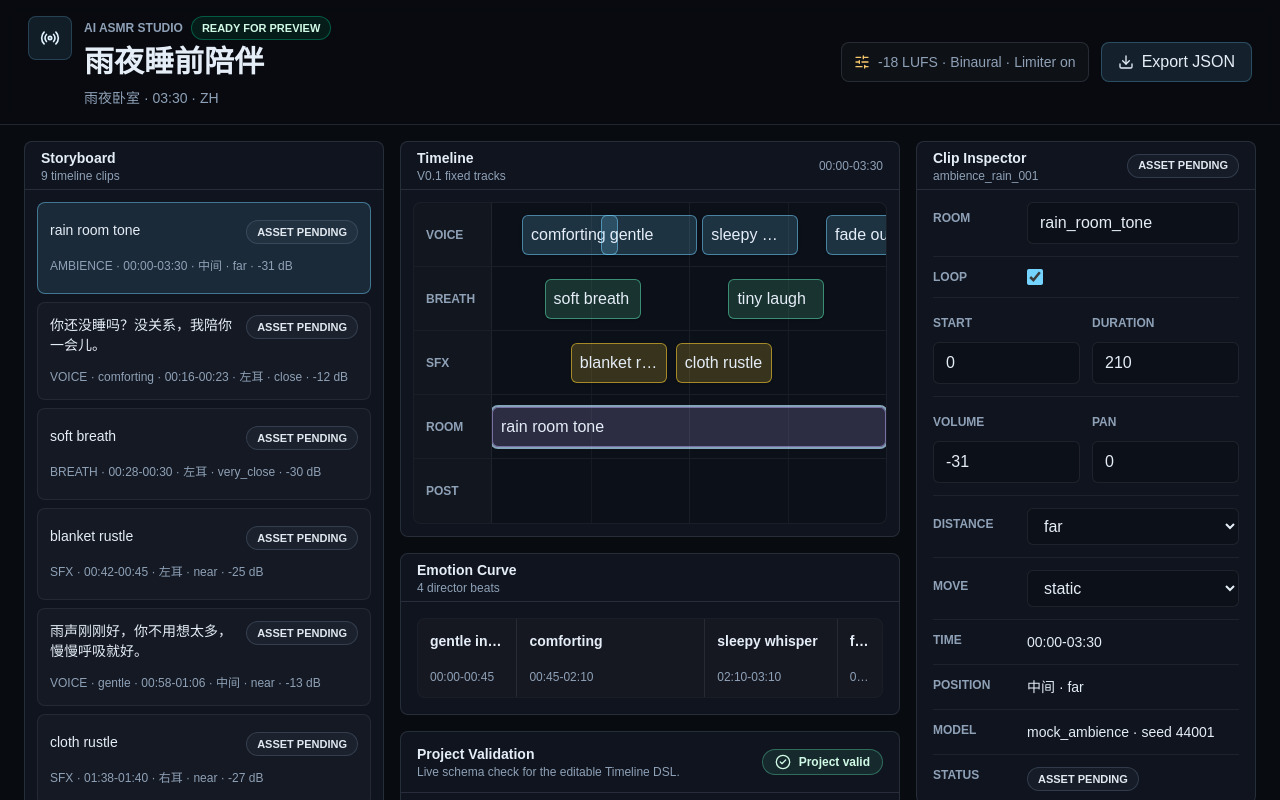
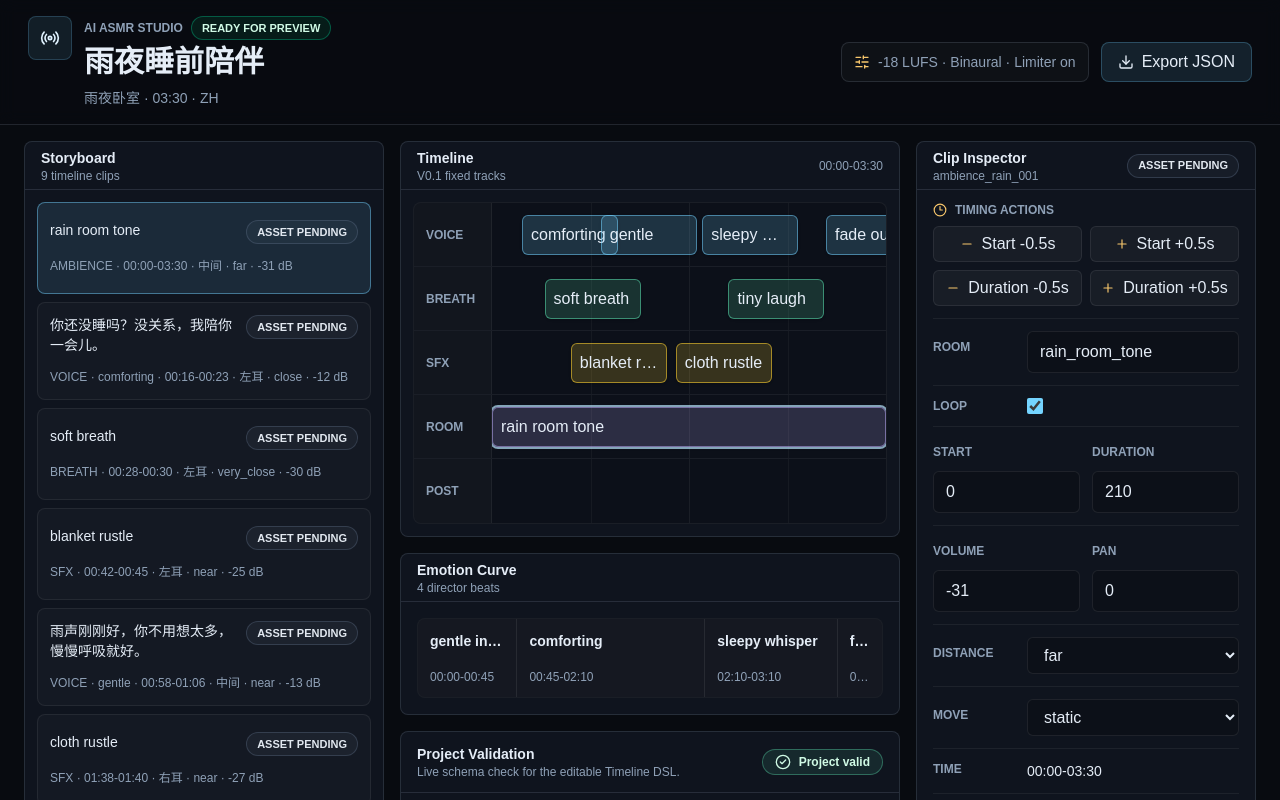
Before and after one commit to 128Ghe980/asmr_director, a Next.js app in the folder apps/web/: page / in a window 1280 px wide. Shown: the top 800 px of the page. Built offline with nearby package versions, Linux system fonts and the light colour scheme.

Commit message:
feat: add inspector timing actions

```diff
--- a/apps/web/src/components/studio/clip-inspector.tsx
+++ b/apps/web/src/components/studio/clip-inspector.tsx
@@ -1,11 +1,14 @@
 "use client";
 
 import {
+  Clock3,
   Ear,
   Heart,
+  Minus,
   MoveLeft,
   MoveRight,
   Pause,
+  Plus,
   Volume1,
   type LucideIcon,
 } from "lucide-react";
@@ -15,6 +18,7 @@ import type {
   ClipFieldValidationIssues,
   ClipFieldValidationKey,
   ClipPatch,
+  ClipTimingNudge,
   ProjectValidationIssue,
 } from "@/lib/asmr/edit-project";
 import type { TimelineClip } from "@/lib/asmr/schema";
@@ -26,6 +30,7 @@ type ClipInspectorProps = {
   fieldValidationIssues: ClipFieldValidationIssues;
   selectedClip: TimelineClip | undefined;
   onApplyDirectorPreset: (clipId: string, preset: DirectorPreset) => void;
+  onNudgeClipTiming: (clipId: string, nudge: ClipTimingNudge) => void;
   onUpdateClip: (clipId: string, patch: ClipPatch) => void;
 };
 
@@ -167,6 +172,77 @@ function DirectorActionStrip({
   );
 }
 
+function TimingActionStrip({
+  onNudge,
+}: {
+  onNudge: (nudge: ClipTimingNudge) => void;
+}) {
+  const timingActions = [
+    {
+      icon: Minus,
+      label: "Start -0.5s",
+      title: "Move selected clip earlier by 0.5 seconds",
+      nudge: { field: "start", delta: -0.5 },
+    },
+    {
+      icon: Plus,
+      label: "Start +0.5s",
+      title: "Move selected clip later by 0.5 seconds",
+      nudge: { field: "start", delta: 0.5 },
+    },
+    {
+      icon: Minus,
+      label: "Duration -0.5s",
+      title: "Shorten selected clip by 0.5 seconds",
+      nudge: { field: "duration", delta: -0.5 },
+    },
+    {
+      icon: Plus,
+      label: "Duration +0.5s",
+      title: "Lengthen selected clip by 0.5 seconds",
+      nudge: { field: "duration", delta: 0.5 },
+    },
+  ] satisfies Array<{
+    icon: LucideIcon;
+    label: string;
+    title: string;
+    nudge: ClipTimingNudge;
+  }>;
+
+  return (
+    <div className="border-b border-white/[0.06] py-3">
+      <div className="mb-2 flex items-center gap-2">
+        <Clock3 className="h-3.5 w-3.5 text-studio-gold" aria-hidden="true" />
+        <p className="text-xs font-semibold uppercase tracking-normal text-studio-muted">
+          Timing Actions
+        </p>
+      </div>
+      <div className="grid grid-cols-2 gap-2">
+        {timingActions.map((action) => {
+          const Icon = action.icon;
+
+          return (
+            <button
+              key={action.label}
+              type="button"
+              onClick={() => onNudge(action.nudge)}
+              title={action.title}
+              aria-label={`${action.label}: ${action.title}`}
+              className="inline-flex h-9 min-w-0 items-center justify-center gap-2 rounded-md border border-white/[0.08] bg-white/[0.04] px-2 text-xs font-semibold text-studio-text transition-colors hover:border-sky-300/30 hover:bg-sky-300/12 focus:outline-none focus:ring-2 focus:ring-sky-300/35"
+            >
+              <Icon
+                className="h-3.5 w-3.5 shrink-0 text-studio-gold"
+                aria-hidden="true"
+              />
+              <span className="truncate">{action.label}</span>
+            </button>
+          );
+        })}
+      </div>
+    </div>
+  );
+}
+
 function FieldError({
   id,
   issues,
@@ -205,6 +281,7 @@ export function ClipInspector({
   fieldValidationIssues,
   selectedClip,
   onApplyDirectorPreset,
+  onNudgeClipTiming,
   onUpdateClip,
 }: ClipInspectorProps) {
   if (!selectedClip) {
@@ -232,6 +309,10 @@ export function ClipInspector({
     }
 
     onApplyDirectorPreset(selectedClip.id, preset);
+  }
+
+  function nudgeTiming(nudge: ClipTimingNudge) {
+    onNudgeClipTiming(selectedClipId, nudge);
   }
 
   function getFieldIssues(
@@ -271,6 +352,8 @@ export function ClipInspector({
         {selectedClip.type === "voice" ? (
           <DirectorActionStrip onApplyPreset={applyPreset} />
         ) : null}
+
+        <TimingActionStrip onNudge={nudgeTiming} />
 
         {selectedClip.type === "voice" ? (
           <>
--- a/apps/web/src/components/studio/studio-app.tsx
+++ b/apps/web/src/components/studio/studio-app.tsx
@@ -9,8 +9,10 @@ import {
 import {
   getClipFieldValidationIssues,
   getProjectValidationIssues,
+  nudgeClipTiming,
   updateClipInProject,
   type ClipPatch,
+  type ClipTimingNudge,
 } from "@/lib/asmr/edit-project";
 import {
   clearSavedProject,
@@ -181,6 +183,13 @@ export function StudioApp({ project }: StudioAppProps) {
     setImportError(undefined);
   }
 
+  function handleNudgeClipTiming(clipId: string, nudge: ClipTimingNudge) {
+    setEditableProject((currentProject) =>
+      nudgeClipTiming(currentProject, clipId, nudge),
+    );
+    setImportError(undefined);
+  }
+
   function handleImportJson(text: string) {
     const importedProject = parseImportedProject(text);
 
@@ -251,6 +260,7 @@ export function StudioApp({ project }: StudioAppProps) {
             fieldValidationIssues={selectedClipValidationIssues}
             selectedClip={selectedClip}
             onApplyDirectorPreset={handleApplyDirectorPreset}
+            onNudgeClipTiming={handleNudgeClipTiming}
             onUpdateClip={handleUpdateClip}
           />
         </div>
```
Also changed, not shown: 1 other file (tests, documents, lock files or other folders).
